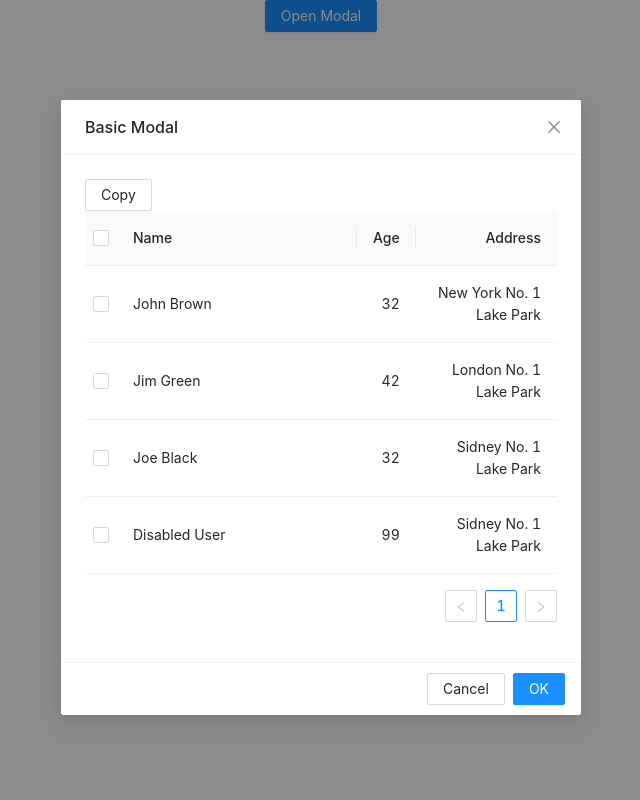
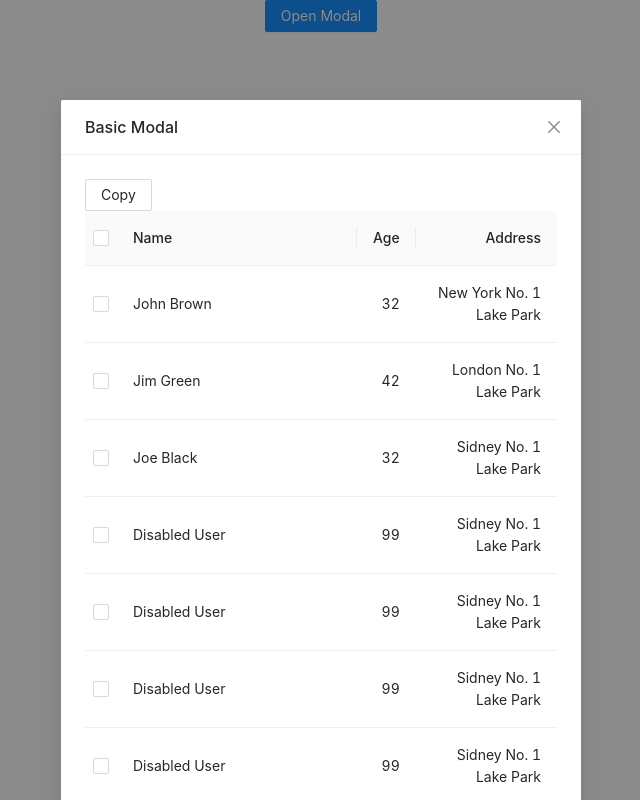
Before and after one commit to JohnTing/react-playground, a React (Create React App) app: page /page2 in a window 1280 px wide. Both pictures are taken after a click on the button "Open Modal". Shown: the whole page, without its empty margins (319-959 px from the left). Built offline with nearby package versions, Linux system fonts and the light colour scheme.

Commit message:
isLoading

```diff
--- a/public/data.json
+++ b/public/data.json
@@ -22,5 +22,209 @@
         "name": "Disabled User",
         "age": 99,
         "address": "Sidney No. 1 Lake Park"
+    },
+    {
+        "key": 4,
+        "name": "Disabled User",
+        "age": 99,
+        "address": "Sidney No. 1 Lake Park"
+    },
+    {
+        "key": 4,
+        "name": "Disabled User",
+        "age": 99,
+        "address": "Sidney No. 1 Lake Park"
+    },
+    {
+        "key": 4,
+        "name": "Disabled User",
+        "age": 99,
+        "address": "Sidney No. 1 Lake Park"
+    },
+    {
+        "key": 4,
+        "name": "Disabled User",
+        "age": 99,
+        "address": "Sidney No. 1 Lake Park"
+    },
+    {
+        "key": 4,
+        "name": "Disabled User",
+        "age": 99,
+        "address": "Sidney No. 1 Lake Park"
+    },
+    {
+        "key": 4,
+        "name": "Disabled User",
+        "age": 99,
+        "address": "Sidney No. 1 Lake Park"
+    },
+    {
+        "key": 4,
+        "name": "Disabled User",
+        "age": 99,
+        "address": "Sidney No. 1 Lake Park"
+    },
+    {
+        "key": 4,
+        "name": "Disabled User",
+        "age": 99,
+        "address": "Sidney No. 1 Lake Park"
+    },
+    {
+        "key": 4,
+        "name": "Disabled User",
+        "age": 99,
+        "address": "Sidney No. 1 Lake Park"
+    },
+    {
+        "key": 4,
+        "name": "Disabled User",
+        "age": 99,
+        "address": "Sidney No. 1 Lake Park"
+    },
+    {
+        "key": 4,
+        "name": "Disabled User",
+        "age": 99,
+        "address": "Sidney No. 1 Lake Park"
+    },
+    {
+        "key": 4,
+        "name": "Disabled User",
+        "age": 99,
+        "address": "Sidney No. 1 Lake Park"
+    },
+    {
+        "key": 4,
+        "name": "Disabled User",
+        "age": 99,
+        "address": "Sidney No. 1 Lake Park"
+    },
+    {
+        "key": 4,
+        "name": "Disabled User",
+        "age": 99,
+        "address": "Sidney No. 1 Lake Park"
+    },
+    {
+        "key": 4,
+        "name": "Disabled User",
+        "age": 99,
+        "address": "Sidney No. 1 Lake Park"
+    },
+    {
+        "key": 4,
+        "name": "Disabled User",
+        "age": 99,
+        "address": "Sidney No. 1 Lake Park"
+    },
+    {
+        "key": 4,
+        "name": "Disabled User",
+        "age": 99,
+        "address": "Sidney No. 1 Lake Park"
+    },
+    {
+        "key": 4,
+        "name": "Disabled User",
+        "age": 99,
+        "address": "Sidney No. 1 Lake Park"
+    },
+    {
+        "key": 4,
+        "name": "Disabled User",
+        "age": 99,
+        "address": "Sidney No. 1 Lake Park"
+    },
+    {
+        "key": 4,
+        "name": "Disabled User",
+        "age": 99,
+        "address": "Sidney No. 1 Lake Park"
+    },
+    {
+        "key": 4,
+        "name": "Disabled User",
+        "age": 99,
+        "address": "Sidney No. 1 Lake Park"
+    },
+    {
+        "key": 4,
+        "name": "Disabled User",
+        "age": 99,
+        "address": "Sidney No. 1 Lake Park"
+    },
+    {
+        "key": 4,
+        "name": "Disabled User",
+        "age": 99,
+        "address": "Sidney No. 1 Lake Park"
+    },
+    {
+        "key": 4,
+        "name": "Disabled User",
+        "age": 99,
+        "address": "Sidney No. 1 Lake Park"
+    },
+    {
+        "key": 4,
+        "name": "Disabled User",
+        "age": 99,
+        "address": "Sidney No. 1 Lake Park"
+    },
+    {
+        "key": 4,
+        "name": "Disabled User",
+        "age": 99,
+        "address": "Sidney No. 1 Lake Park"
+    },
+    {
+        "key": 4,
+        "name": "Disabled User",
+        "age": 99,
+        "address": "Sidney No. 1 Lake Park"
+    },
+    {
+        "key": 4,
+        "name": "Disabled User",
+        "age": 99,
+        "address": "Sidney No. 1 Lake Park"
+    },
+    {
+        "key": 4,
+        "name": "Disabled User",
+        "age": 99,
+        "address": "Sidney No. 1 Lake Park"
+    },
+    {
+        "key": 4,
+        "name": "Disabled User",
+        "age": 99,
+        "address": "Sidney No. 1 Lake Park"
+    },
+    {
+        "key": 4,
+        "name": "Disabled User",
+        "age": 99,
+        "address": "Sidney No. 1 Lake Park"
+    },
+    {
+        "key": 4,
+        "name": "Disabled User",
+        "age": 99,
+        "address": "Sidney No. 1 Lake Park"
+    },
+    {
+        "key": 4,
+        "name": "Disabled User",
+        "age": 99,
+        "address": "Sidney No. 1 Lake Park"
+    },
+    {
+        "key": 4,
+        "name": "Disabled User",
+        "age": 99,
+        "address": "Sidney No. 1 Lake Park"
     }
 ]
--- a/src/compoments/AntdTableCopyRow.tsx
+++ b/src/compoments/AntdTableCopyRow.tsx
@@ -23,6 +23,9 @@ export default function AntdTableCopyRow(props: PropType) {
     const [dataSource, setDataSource] = useState<DataType[]>([]);
 
     const [selectedColorRow, setSelectedColorRow] = useState<React.Key | null>(null);
+
+    const [isLoading, setIsLoading] = useState(false);
+
 
     useEffect(() => {
         setDataSource(props.dataSource);
@@ -102,6 +105,13 @@ export default function AntdTableCopyRow(props: PropType) {
         <div>
             <Button onClick={copy}>Copy</Button>
             <Table
+                loading={isLoading}
+                pagination={{
+                    onChange(page, pageSize) {
+                        setIsLoading(true);
+                        setTimeout(function(){ setIsLoading(false); }, 2000);
+                    },
+                }}
                 rowSelection={{
                     selectedRowKeys,
                     ...rowSelection,
--- a/src/pages/Page2.tsx
+++ b/src/pages/Page2.tsx
@@ -21,6 +21,11 @@ export default function Pages() {
     .then((value) => value.json())
     .then((data : DataType[]) => {
       console.log(data);
+
+      data.forEach((v, i, a) => {
+        v.key = i;
+      });
+
       setDataSource(data);
     });
   }, []);
```
